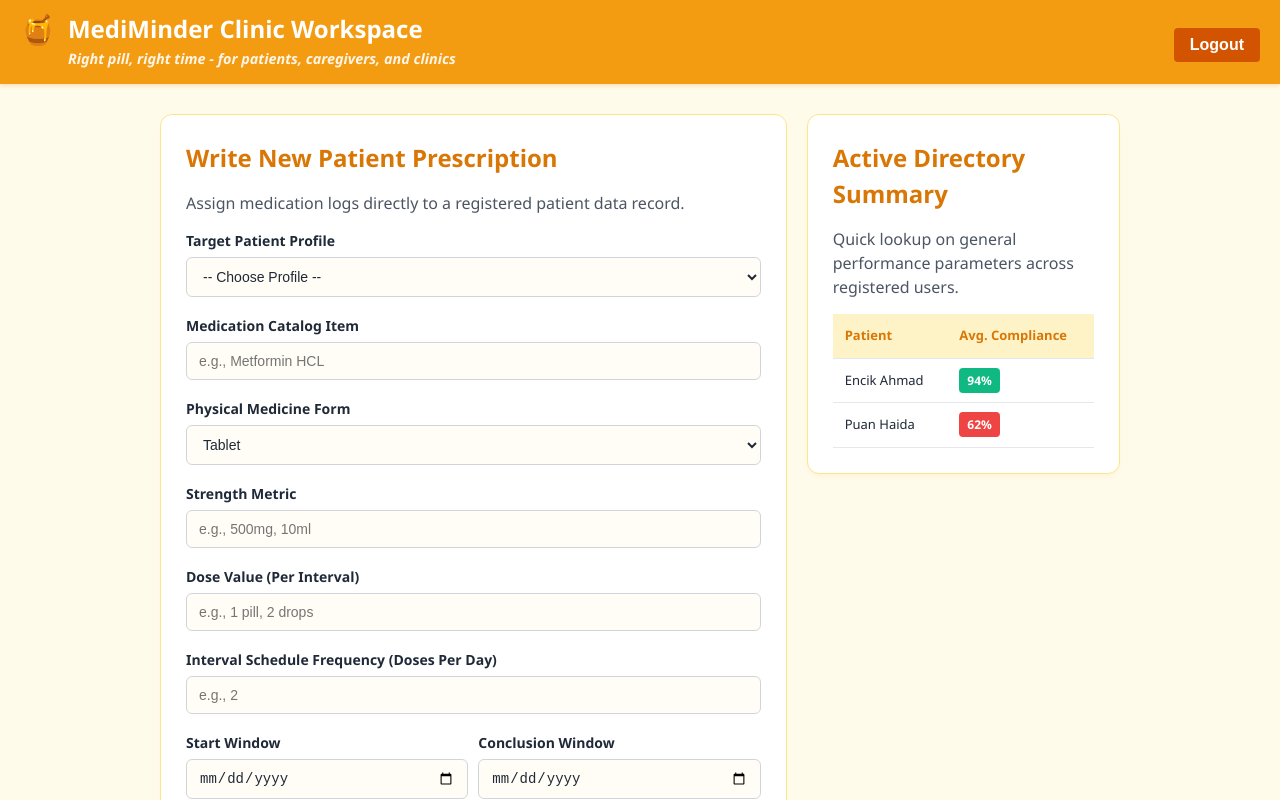
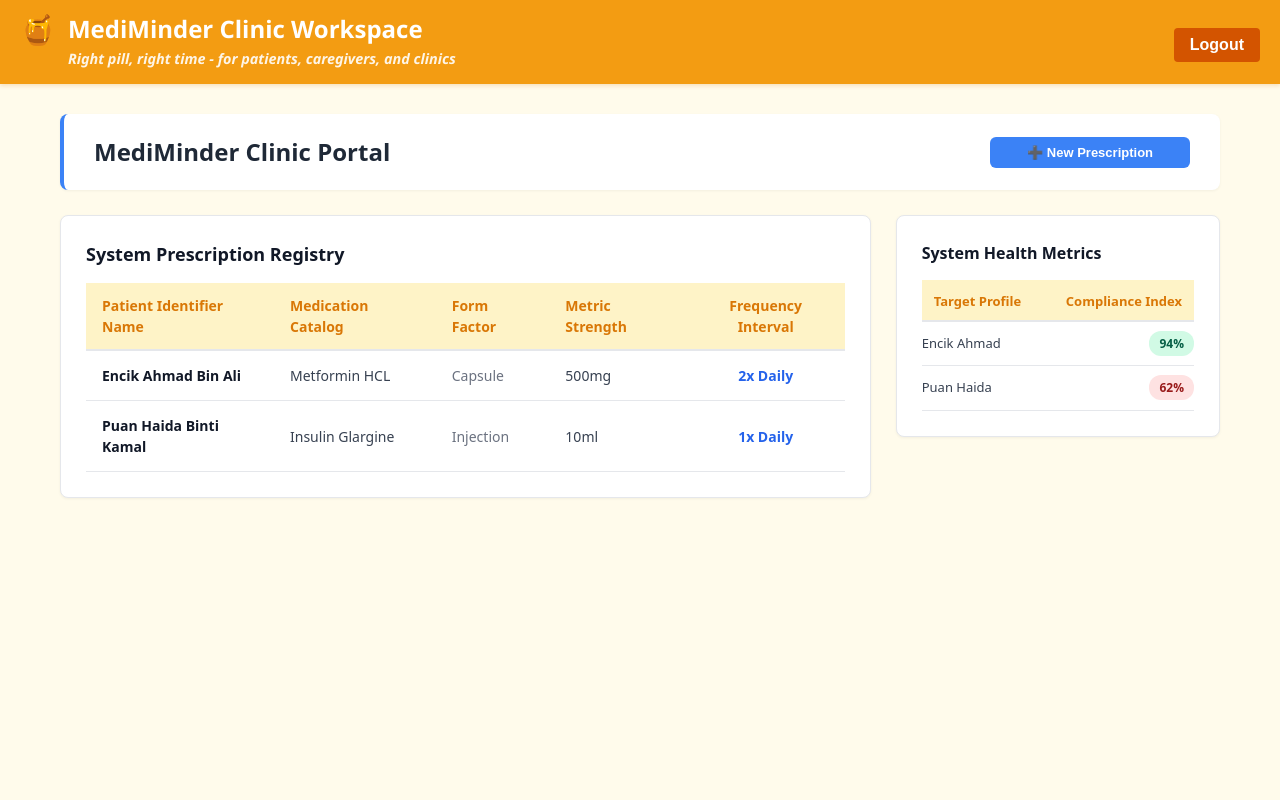
Before and after one commit to tirazman/SCSM2223-HONEYBUNCH-MEDIMINDER, a JavaScript app in the folder frontend/: page /admin in a window 1280 px wide. Shown: the top 800 px of the page. Built offline with nearby package versions, Linux system fonts and the light colour scheme.

Commit message:
Update Admin.vue

```diff
--- a/frontend/src/views/Admin.vue
+++ b/frontend/src/views/Admin.vue
@@ -1,29 +1,46 @@
 <template>
-  <div class="container">
-    <div class="dashboard-grid">
+  <div class="container" style="max-width: 1200px; margin: 30px auto; font-family: system-ui, -apple-system, sans-serif;">
 
-      <div class="card">
-        <h2>Write New Patient Prescription</h2>
-        <p>Assign medication logs directly to a registered patient data record.</p>
+    <header style="background: #ffffff; padding: 20px 30px; border-radius: 8px; box-shadow: 0 1px 3px rgba(0,0,0,0.05); margin-bottom: 25px; display: flex; justify-content: space-between; align-items: center; border-left: 4px solid #3b82f6;">
+      <div>
+        <h1 style="margin: 0; font-size: 24px; color: #1f2937; font-weight: 700;">MediMinder Clinic Portal</h1>
+      </div>
 
-        <form id="prescriptionForm" @submit.prevent="handlePrescriptionSubmit">
-          <div class="form-group">
-            <label for="patient-select">Target Patient Profile</label>
-            <select id="patient-select" v-model="patientProfile">
-              <option value="">-- Choose Profile --</option>
-              <option value="1">Encik Ahmad Bin Ali (ahmad58@gmail.com)</option>
-              <option value="2">Puan Haida Binti Kamal (haidakamal@gmail.com)</option>
+      <button
+        @click="showForm = !showForm"
+        style="padding: 8px 16px; font-size: 13px; font-weight: 600; background-color: #3b82f6; color: white; border: none; border-radius: 6px; cursor: pointer; max-width: 200px; white-space: nowrap; transition: background 0.2s;"
+        onmouseover="this.style.backgroundColor='#2563eb'"
+        onmouseout="this.style.backgroundColor='#3b82f6'"
+      >
+        {{ showForm ? '✕ Close Form' : '➕ New Prescription' }}
+      </button>
+    </header>
+
+    <div v-if="showForm" class="card" style="margin-bottom: 30px; background: #ffffff; padding: 25px; border-radius: 8px; box-shadow: 0 4px 6px -1px rgba(0,0,0,0.05), 0 2px 4px -1px rgba(0,0,0,0.06); border: 1px solid #e5e7eb;">
+      <h2 style="margin: 0 0 8px 0; font-size: 18px; color: #111827;">Write New Patient Prescription</h2>
+      <p style="margin: 0 0 20px 0; font-size: 14px; color: #6b7280;">Compile validated medication records directly into the patient logging stream.</p>
+
+      <form @submit.prevent="handlePrescriptionSubmit">
+        <div style="display: grid; grid-template-columns: 1fr 1fr; gap: 20px; margin-bottom: 15px;">
+          <div>
+            <label style="display: block; font-size: 13px; font-weight: 600; color: #374151; margin-bottom: 6px;">Target Patient Profile</label>
+            <select v-model="patientProfile" style="width: 100%; padding: 10px; border: 1px solid #d1d5db; border-radius: 6px; font-size: 14px; background-color: #f9fafb;">
+              <option value="">-- Select Patient Profile Record --</option>
+              <option value="Encik Ahmad Bin Ali">Encik Ahmad Bin Ali (ahmad58@gmail.com)</option>
+              <option value="Puan Haida Binti Kamal">Puan Haida Binti Kamal (haidakamal@gmail.com)</option>
             </select>
           </div>
 
-          <div class="form-group">
-            <label for="med-name">Medication Catalog Item</label>
-            <input type="text" id="med-name" v-model="medName" placeholder="e.g., Metformin HCL">
+          <div>
+            <label style="display: block; font-size: 13px; font-weight: 600; color: #374151; margin-bottom: 6px;">Medication Catalog Item</label>
+            <input type="text" v-model="medName" placeholder="e.g., Metformin HCL" style="width: 100%; padding: 10px; border: 1px solid #d1d5db; border-radius: 6px; font-size: 14px; background-color: #f9fafb;">
+          </div>
         </div>
 
-          <div class="form-group">
-            <label for="med-form">Physical Medicine Form</label>
-            <select id="med-form">
+        <div style="display: grid; grid-template-columns: 1fr 1fr 1fr; gap: 20px; margin-bottom: 20px;">
+          <div>
+            <label style="display: block; font-size: 13px; font-weight: 600; color: #374151; margin-bottom: 6px;">Physical Medicine Form</label>
+            <select v-model="medForm" style="width: 100%; padding: 10px; border: 1px solid #d1d5db; border-radius: 6px; font-size: 14px; background-color: #f9fafb;">
               <option value="Tablet">Tablet</option>
               <option value="Capsule">Capsule</option>
               <option value="Syrup">Syrup</option>
@@ -31,69 +48,92 @@
             </select>
           </div>
 
-          <div class="form-group">
-            <label for="med-strength">Strength Metric</label>
-            <input type="text" id="med-strength" v-model="strength" placeholder="e.g., 500mg, 10ml">
+          <div>
+            <label style="display: block; font-size: 13px; font-weight: 600; color: #374151; margin-bottom: 6px;">Strength Metric</label>
+            <input type="text" v-model="strength" placeholder="e.g., 500mg" style="width: 100%; padding: 10px; border: 1px solid #d1d5db; border-radius: 6px; font-size: 14px; background-color: #f9fafb;">
           </div>
 
-          <div class="form-group">
-            <label for="dosage-qty">Dose Value (Per Interval)</label>
-            <input type="text" id="dosage-qty" placeholder="e.g., 1 pill, 2 drops">
-          </div>
-
-          <div class="form-group">
-            <label for="frequency">Interval Schedule Frequency (Doses Per Day)</label>
-            <input type="text" id="frequency" v-model="frequency" placeholder="e.g., 2">
-          </div>
-
-          <div style="display: grid; grid-template-columns: 1fr 1fr; gap: 10px;">
-            <div class="form-group">
-              <label>Start Window</label>
-              <input type="date">
-            </div>
-            <div class="form-group">
-              <label>Conclusion Window</label>
-              <input type="date">
+          <div>
+            <label style="display: block; font-size: 13px; font-weight: 600; color: #374151; margin-bottom: 6px;">Schedule Frequency (Doses/Day)</label>
+            <input type="text" v-model="frequency" placeholder="e.g., 2" style="width: 100%; padding: 10px; border: 1px solid #d1d5db; border-radius: 6px; font-size: 14px; background-color: #f9fafb;">
           </div>
         </div>
 
-          <div class="form-group">
-            <label>Internal Administrator Notes</label>
-            <textarea placeholder="Take post-meals..."></textarea>
-          </div>
-
-          <button type="submit" class="btn">Issue System Prescription</button>
+        <button type="submit" style="width: 100%; padding: 12px; font-size: 14px; font-weight: 600; background-color: #10b981; color: white; border: none; border-radius: 6px; cursor: pointer; transition: background 0.2s;"
+          onmouseover="this.style.backgroundColor='#059669'"
+          onmouseout="this.style.backgroundColor='#10b981'">
+          Commit & Append Database Record
+        </button>
       </form>
     </div>
 
-      <div>
-        <div class="card">
-          <h2>Active Directory Summary</h2>
-          <p>Quick lookup on general performance parameters across registered users.</p>
+    <div style="display: grid; grid-template-columns: 2.5fr 1fr; gap: 25px; align-items: start;">
 
-          <div v-if="isLoading" style="padding: 10px 0; font-style: italic;">
-            Fetching directory data...
-          </div>
+      <div style="background: #ffffff; padding: 25px; border-radius: 8px; box-shadow: 0 1px 3px rgba(0,0,0,0.05); border: 1px solid #e5e7eb;">
+        <h2 style="margin: 0 0 6px 0; font-size: 18px; color: #111827;">System Prescription Registry</h2>
 
-          <table v-else style="font-size: 13px; width: 100%;">
+        <table style="width: 100%; border-collapse: collapse; font-size: 14px; text-align: left;">
           <thead>
-              <tr>
-                <th>Patient</th>
-                <th>Avg. Compliance</th>
+            <tr style="background-color: #f9fafb; border-bottom: 2px solid #e5e7eb; color: #4b5563; font-weight: 600;">
+              <th style="padding: 12px 16px;">Patient Identifier Name</th>
+              <th style="padding: 12px 16px;">Medication Catalog</th>
+              <th style="padding: 12px 16px;">Form Factor</th>
+              <th style="padding: 12px 16px;">Metric Strength</th>
+              <th style="padding: 12px 16px; text-align: center;">Frequency Interval</th>
             </tr>
           </thead>
           <tbody>
-              <tr>
-                <td>Encik Ahmad</td>
-                <td><span class="badge bg-success">94%</span></td>
+            <tr v-if="sortedPrescriptions.length === 0">
+              <td colspan="5" style="padding: 30px; text-align: center; color: #9ca3af; font-style: italic; background-color: #fdfdfd;">
+                No structural records found in the current system layer context.
+              </td>
             </tr>
-              <tr>
-                <td>Puan Haida</td>
-                <td><span class="badge bg-danger">62%</span></td>
+            <tr v-for="(presc, index) in sortedPrescriptions" :key="index" style="border-bottom: 1px solid #f3f4f6; color: #374151;"
+                onmouseover="this.style.backgroundColor='#f9fafb'"
+                onmouseout="this.style.backgroundColor='transparent'">
+
+              <td style="padding: 14px 16px; font-weight: 600; color: #111827;">
+                {{ shouldDisplayName(index) ? presc.patient : '' }}
+              </td>
+
+              <td style="padding: 14px 16px;">{{ presc.name }}</td>
+              <td style="padding: 14px 16px; color: #6b7280;">{{ presc.form }}</td>
+              <td style="padding: 14px 16px; font-variant-numeric: tabular-nums;">{{ presc.strength }}</td>
+              <td style="padding: 14px 16px; text-align: center; font-weight: bold; color: #2563eb;">{{ presc.frequency }}x Daily</td>
             </tr>
           </tbody>
         </table>
       </div>
+
+      <div style="background: #ffffff; padding: 25px; border-radius: 8px; box-shadow: 0 1px 3px rgba(0,0,0,0.05); border: 1px solid #e5e7eb;">
+        <h2 style="margin: 0 0 6px 0; font-size: 16px; color: #111827;">System Health Metrics</h2>
+
+        <div v-if="isLoading" style="padding: 15px 0; font-size: 13px; font-style: italic; color: #9ca3af; text-align: center;">
+          Syncing directory state modules...
+        </div>
+
+        <table v-else style="font-size: 13px; width: 100%; border-collapse: collapse;">
+          <thead>
+            <tr style="border-bottom: 2px solid #e5e7eb; color: #4b5563; font-weight: 600; text-align: left;">
+              <th style="padding-bottom: 8px;">Target Profile</th>
+              <th style="padding-bottom: 8px; text-align: right;">Compliance Index</th>
+            </tr>
+          </thead>
+          <tbody>
+            <tr style="border-bottom: 1px solid #f3f4f6;">
+              <td style="padding: 12px 0; color: #374151; font-weight: 500;">Encik Ahmad</td>
+              <td style="padding: 12px 0; text-align: right;">
+                <strong style="color: #065f46; background: #d1fae5; padding: 4px 10px; border-radius: 12px; font-size: 12px;">94%</strong>
+              </td>
+            </tr>
+            <tr>
+              <td style="padding: 12px 0; color: #374151; font-weight: 500;">Puan Haida</td>
+              <td style="padding: 12px 0; text-align: right;">
+                <strong style="color: #991b1b; background: #fee2e2; padding: 4px 10px; border-radius: 12px; font-size: 12px;">62%</strong>
+              </td>
+            </tr>
+          </tbody>
+        </table>
       </div>
 
     </div>
@@ -101,46 +141,73 @@
 </template>
 
 <script setup>
-import { ref, onMounted } from 'vue'
-import { ApiService } from '../api/client.js'
+import { ref, computed, onMounted } from 'vue'
 
-// Form State
+// Interface display control flags
+const showForm = ref(false)
+
+// Input text bounding parameters
 const patientProfile = ref('')
 const medName = ref('')
+const medForm = ref('Tablet')
 const strength = ref('')
 const frequency = ref('')
 
-// Data State
-const directory = ref([])
+// Pre-populated structured arrays mimicking active SQL table row outputs
+const prescriptions = ref([
+  { patient: 'Encik Ahmad Bin Ali', name: 'Metformin HCL', form: 'Capsule', strength: '500mg', frequency: '2' },
+  { patient: 'Puan Haida Binti Kamal', name: 'Insulin Glargine', form: 'Injection', strength: '10ml', frequency: '1' }
+])
 const isLoading = ref(true)
 
-onMounted(async () => {
-  try {
-    directory.value = await ApiService.getAdminDirectory();
-  } catch (error) {
-    console.error("Failed to load directory", error);
-  } finally {
-    isLoading.value = false;
-  }
+onMounted(() => {
+  setTimeout(() => {
+    isLoading.value = false
+  }, 500)
 })
 
+// Computed property to sort items by patient name
+const sortedPrescriptions = computed(() => {
+  return [...prescriptions.value].sort((a, b) => a.patient.localeCompare(b.patient))
+})
+
+function shouldDisplayName(index) {
+  if (index === 0) return true
+  return sortedPrescriptions.value[index].patient !== sortedPrescriptions.value[index - 1].patient
+}
+
 function handlePrescriptionSubmit() {
+  // 1. Mandatory data field integrity assertion
   if (!patientProfile.value || !medName.value || !strength.value || !frequency.value) {
     alert('🚨 Validation Alert: Please fill out all fields before committing to the database layout!')
     return
   }
 
+  // 2. Numerical evaluation constraint rule
   if (isNaN(frequency.value)) {
     alert('🚨 Data Integrity Error: Frequency value must be a valid number entry!')
     return
   }
 
-  alert(`✓ Validation Passed! Prescription for "${medName.value}" is structured safely and ready for database transport.`)
+  // Push new state object parameters into array schema
+  prescriptions.value.push({
+    patient: patientProfile.value,
+    name: medName.value,
+    form: medForm.value,
+    strength: strength.value,
+    frequency: frequency.value
+  })
 
-  // Clear form after submitting
+  alert(`✓ Success! Prescription for "${medName.value}" is structured safely and appended to the tracking table.`)
+
+  // Flush states instantly to reset system views
   patientProfile.value = ''
   medName.value = ''
+  medForm.value = 'Tablet'
   strength.value = ''
   frequency.value = ''
+
+  // Minimize input drawer console panel upon completion
+  showForm.value = false
 }
 </script>
```
Lines whose indentation alone changed are shown as unchanged.
